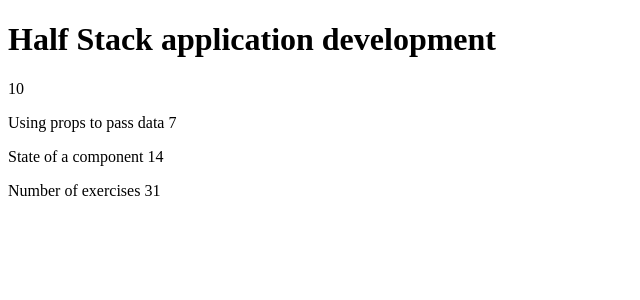
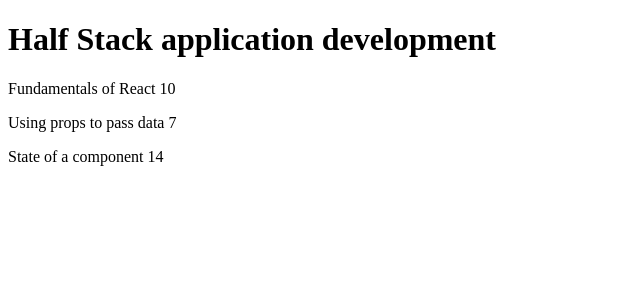
Before and after one commit to Sampinen/fullstack, a React (Vite) app in the folder osa2/kurssitiedot/: page / in a window 1280 px wide. Shown: the top 300 px of the page, without its empty margins (0-640 px from the left). Built offline with nearby package versions, Linux system fonts and the light colour scheme.

Commit message:
Tehtävä 2.1

```diff
--- a/osa2/kurssitiedot/src/App.jsx
+++ b/osa2/kurssitiedot/src/App.jsx
@@ -33,33 +33,56 @@
   )
 }
 
+const Course = (props) => {
+  const title = props.course.name
+  const courseParts = props.course.parts
+  const PrintParts = () => {
+  return (
+    courseParts.map((part, id) =>(
+      <p key = {id}> {part.name} {part.exercises} </p>
+    )
+  )
+
+  )
+}
+
+  return(
+    <>
+    <h1>{title}</h1>
+    <PrintParts />
+    </>
+  )
+}
+
 
 
 
 const App = () => {
   const course = {
     name: 'Half Stack application development',
+    id: 1,
     parts: [
       {
         name: 'Fundamentals of React',
-        exercises: 10
+        exercises: 10,
+        id: 1
       },
       {
         name: 'Using props to pass data',
-        exercises: 7
+        exercises: 7,
+        id: 2
       },
       {
         name:'State of a component',
-        exercises: 14
+        exercises: 14,
+        id: 3
       }
     ]
   }
 
   return (
     <div>
-      <Header course={course.name}/>
-      <Content part={course.parts[0].name} exercises1={course.parts[0].exercises} part2={course.parts[1].name} exercises2={course.parts[1].exercises} part3={course.parts[2].name} exercises3={course.parts[2].exercises}/>
-      <Total exercises1 = {course.parts[0].exercises} exercises2 = {course.parts[1].exercises} exercises3 = {course.parts[2].exercises} />
+      <Course course={course} />
     </div>
   )
 }
```
